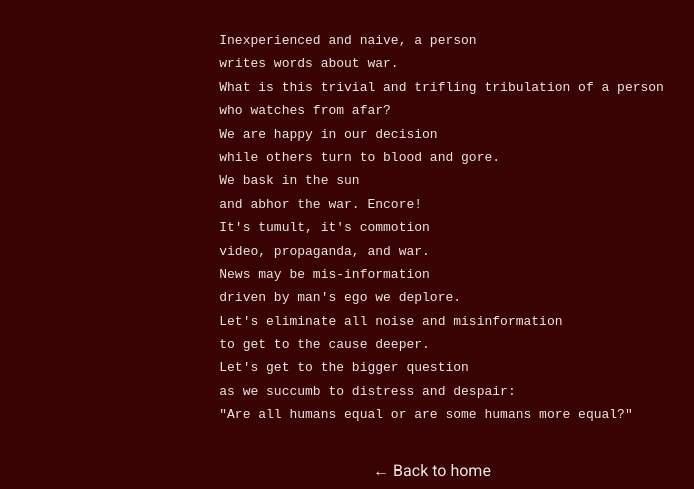
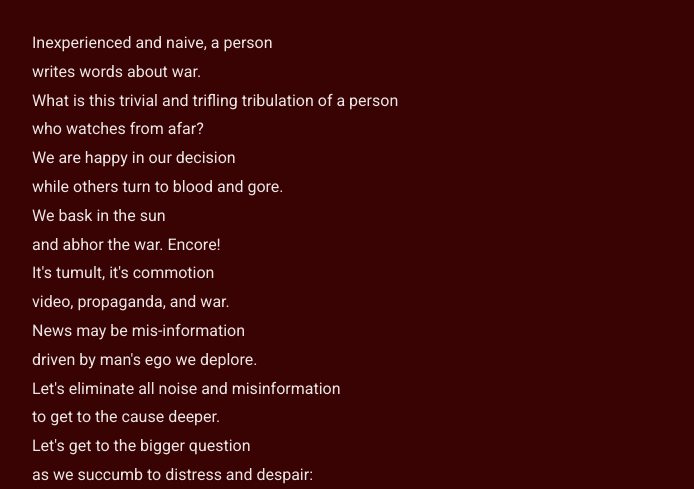
Before and after one commit to pea-jay/pj, a plain HTML site: page war.html in a window 1280 px wide. Shown: the part 311-800 px from the top of the page, without its empty margins (208-902 px from the left). Drawn offline with Linux system fonts and the light colour scheme.

Commit message:
formatting

```diff
--- a/war.html
+++ b/war.html
@@ -30,24 +30,25 @@
             <div class="post-content">
                 <h2 class="post-page-title">War: What is it good for?</h2>
                 <div class="post-body">
-                    <pre>
-                        Inexperienced and naive, a person
-                        writes words about war.
-                        What is this trivial and trifling tribulation of a person
-                        who watches from afar?
-                        We are happy in our decision
-                        while others turn to blood and gore.
-                        We bask in the sun
-                        and abhor the war. Encore!
-                        It's tumult, it's commotion
-                        video, propaganda, and war.
-                        News may be mis-information
-                        driven by man's ego we deplore.
-                        Let's eliminate all noise and misinformation
-                        to get to the cause deeper.
-                        Let's get to the bigger question
-                        as we succumb to distress and despair:
-                        "Are all humans equal or are some humans more equal?"</pre>
+                    <p>
+                        Inexperienced and naive, a person<br>
+                        writes words about war.<br>
+                        What is this trivial and trifling tribulation of a person<br>
+                        who watches from afar?<br>
+                        We are happy in our decision<br>
+                        while others turn to blood and gore.<br>
+                        We bask in the sun<br>
+                        and abhor the war. Encore!<br>
+                        It's tumult, it's commotion<br>
+                        video, propaganda, and war.<br>
+                        News may be mis-information<br>
+                        driven by man's ego we deplore.<br>
+                        Let's eliminate all noise and misinformation<br>
+                        to get to the cause deeper.<br>
+                        Let's get to the bigger question<br>
+                        as we succumb to distress and despair:<br>
+                        "Are all humans equal or are some humans more equal?"
+                        </p>
                 </div>
             </div>
             <div style="text-align: center; margin-top: 2rem;">
```
Also changed, not shown: valentine.html (+18 -17 lines).
